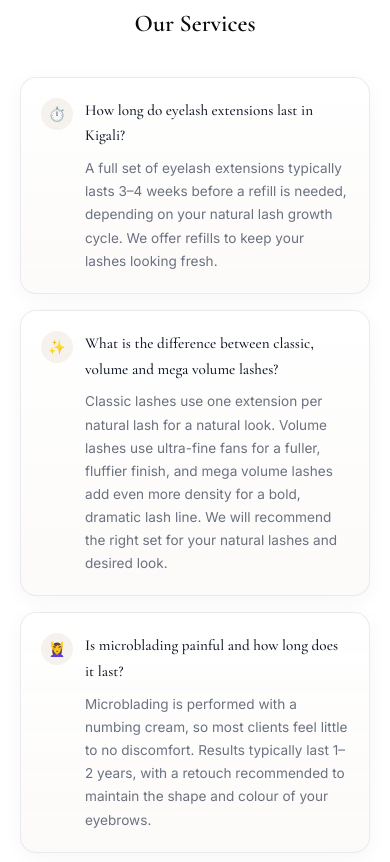
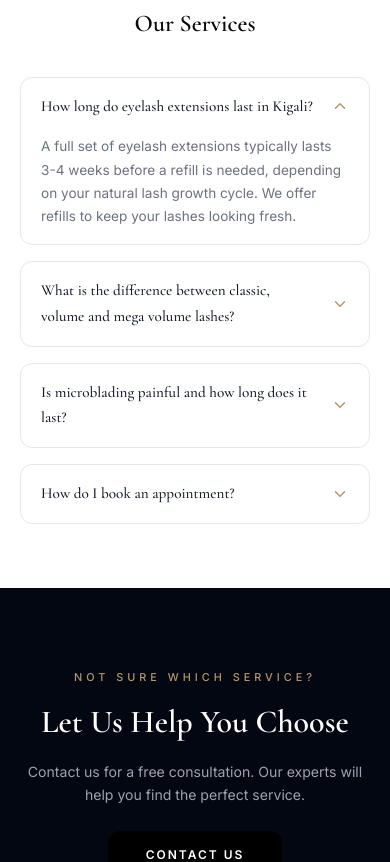
Before and after one commit to adolphenayituriki/ExtremeBeauty_E-Booking-Website, a React (Create React App) app in the folder frontend/: page /services in a window 390 px wide. Shown: the part 7680-8542 px from the top of the page. Built offline with nearby package versions, Linux system fonts and the light colour scheme; no server answers.

Commit message:
Add local business + FAQ structured data and convert FAQ to open/close accordion without icons

```diff
--- a/frontend/src/pages/Home.js
+++ b/frontend/src/pages/Home.js
@@ -1,6 +1,6 @@
 import React, { useState, useEffect, useRef, useCallback } from 'react';
 import { Link } from 'react-router-dom';
-import { FiArrowRight, FiChevronLeft, FiChevronRight, FiStar, FiEye, FiPlay, FiCalendar, FiCheck, FiX } from 'react-icons/fi';
+import { FiArrowRight, FiChevronLeft, FiChevronRight, FiChevronDown, FiStar, FiEye, FiPlay, FiCalendar, FiCheck, FiX } from 'react-icons/fi';
 import { motion, useInView } from 'framer-motion';
 import { useSiteContent } from '../utils/content';
 import { allCategories as serviceCategories } from './Services';
@@ -54,6 +54,7 @@ const Home = () => {
   const [carouselPaused, setCarouselPaused] = useState(false);
   const [selectedService, setSelectedService] = useState(null);
   const [videoIndex, setVideoIndex] = useState(0);
+  const [openFaq, setOpenFaq] = useState(0);
 
   const { content } = useSiteContent();
 
@@ -533,52 +534,46 @@ const Home = () => {
           <h3 className="text-[1.2rem] mb-8 text-center font-cormorant font-semibold">
             Lash &amp; Brow Questions, Answered
           </h3>
-          <div className="grid sm:grid-cols-2 gap-4">
-            <div className="border border-gray-200/80 rounded-2xl p-5 bg-gradient-to-b from-white to-gold/[0.04] shadow-[0_4px_20px_rgba(0,0,0,0.04)] hover:shadow-[0_8px_30px_rgba(184,149,106,0.14)] hover:border-gold/40 transition-all duration-300">
-              <div className="flex items-start gap-3 mb-2">
-                <span className="flex-shrink-0 w-8 h-8 rounded-full bg-gold/[0.12] text-gold flex items-center justify-center text-sm">📍</span>
-                <h3 className="font-medium text-[0.95rem] font-cormorant text-gray-900">Where is Extreme Beauty Lashes &amp; Brows located?</h3>
-              </div>
-              <p className="text-gray-500 text-[0.85rem] leading-[1.7] pl-11">
-                We are located at 105 KG 9th Ave, Nyarutarama, Kigali, Rwanda.
-                You can book an appointment online or contact us on
-                +250 785 069 349 / +250 787 035 643.
-              </p>
-            </div>
-            <div className="border border-gray-200/80 rounded-2xl p-5 bg-gradient-to-b from-white to-gold/[0.04] shadow-[0_4px_20px_rgba(0,0,0,0.04)] hover:shadow-[0_8px_30px_rgba(184,149,106,0.14)] hover:border-gold/40 transition-all duration-300">
-              <div className="flex items-start gap-3 mb-2">
-                <span className="flex-shrink-0 w-8 h-8 rounded-full bg-gold/[0.12] text-gold flex items-center justify-center text-sm">⏱️</span>
-                <h3 className="font-medium text-[0.95rem] font-cormorant text-gray-900">How long do eyelash extensions last?</h3>
-              </div>
-              <p className="text-gray-500 text-[0.85rem] leading-[1.7] pl-11">
-                A full set of eyelash extensions typically lasts 3&ndash;4 weeks
-                with proper aftercare, after which a refill is recommended to
-                keep your lashes looking full and fresh.
-              </p>
-            </div>
-            <div className="border border-gray-200/80 rounded-2xl p-5 bg-gradient-to-b from-white to-gold/[0.04] shadow-[0_4px_20px_rgba(0,0,0,0.04)] hover:shadow-[0_8px_30px_rgba(184,149,106,0.14)] hover:border-gold/40 transition-all duration-300">
-              <div className="flex items-start gap-3 mb-2">
-                <span className="flex-shrink-0 w-8 h-8 rounded-full bg-gold/[0.12] text-gold flex items-center justify-center text-sm">✨</span>
-                <h3 className="font-medium text-[0.95rem] font-cormorant text-gray-900">What lash styles do you offer?</h3>
-              </div>
-              <p className="text-gray-500 text-[0.85rem] leading-[1.7] pl-11">
-                We offer classic, hybrid, volume, mega volume and wispy lash
-                sets. A classic set adds one extension per natural lash for a
-                natural look, while volume and mega volume sets use ultra-fine
-                fans for a fuller, more dramatic appearance.
-              </p>
-            </div>
-            <div className="border border-gray-200/80 rounded-2xl p-5 bg-gradient-to-b from-white to-gold/[0.04] shadow-[0_4px_20px_rgba(0,0,0,0.04)] hover:shadow-[0_8px_30px_rgba(184,149,106,0.14)] hover:border-gold/40 transition-all duration-300">
-              <div className="flex items-start gap-3 mb-2">
-                <span className="flex-shrink-0 w-8 h-8 rounded-full bg-gold/[0.12] text-gold flex items-center justify-center text-sm">💆‍♀️</span>
-                <h3 className="font-medium text-[0.95rem] font-cormorant text-gray-900">Do you offer eyebrow services?</h3>
-              </div>
-              <p className="text-gray-500 text-[0.85rem] leading-[1.7] pl-11">
-                Yes. We specialise in eyebrow microblading, microshading, hybrid
-                (combination) brows and brow lamination, all tailored to give
-                you natural, well-defined eyebrows that suit your face.
-              </p>
-            </div>
+          <div className="space-y-4">
+            {[
+              {
+                q: 'Where is Extreme Beauty Lashes & Brows located?',
+                a: 'We are located at 105 KG 9th Ave, Nyarutarama, Kigali, Rwanda. You can book an appointment online or contact us on +250 785 069 349 / +250 787 035 643.'
+              },
+              {
+                q: 'How long do eyelash extensions last?',
+                a: 'A full set of eyelash extensions typically lasts 3-4 weeks with proper aftercare, after which a refill is recommended to keep your lashes looking full and fresh.'
+              },
+              {
+                q: 'What lash styles do you offer?',
+                a: 'We offer classic, hybrid, volume, mega volume and wispy lash sets. A classic set adds one extension per natural lash for a natural look, while volume and mega volume sets use ultra-fine fans for a fuller, more dramatic appearance.'
+              },
+              {
+                q: 'Do you offer eyebrow services?',
+                a: 'Yes. We specialise in eyebrow microblading, microshading, hybrid (combination) brows and brow lamination, all tailored to give you natural, well-defined eyebrows that suit your face.'
+              }
+            ].map((item, i) => {
+              const isOpen = openFaq === i;
+              return (
+                <div key={i} className="border border-gray-200 rounded-xl bg-white overflow-hidden transition-colors duration-300">
+                  <button
+                    type="button"
+                    onClick={() => setOpenFaq(isOpen ? null : i)}
+                    className="w-full flex items-center justify-between gap-4 px-5 py-4 text-left cursor-pointer bg-transparent"
+                    aria-expanded={isOpen}
+                  >
+                    <h3 className="font-medium text-[0.95rem] font-cormorant text-gray-900">{item.q}</h3>
+                    <FiChevronDown
+                      size={18}
+                      className={`text-gold flex-shrink-0 transition-transform duration-300 ${isOpen ? 'rotate-180' : ''}`}
+                    />
+                  </button>
+                  <div className={`transition-all duration-300 overflow-hidden ${isOpen ? 'max-h-[300px] opacity-100' : 'max-h-0 opacity-0'}`}>
+                    <p className="px-5 pb-4 text-gray-500 text-[0.85rem] leading-[1.7]">{item.a}</p>
+                  </div>
+                </div>
+              );
+            })}
           </div>
         </div>
       </section>
--- a/frontend/src/pages/Services.js
+++ b/frontend/src/pages/Services.js
@@ -1,7 +1,7 @@
-import React, { useMemo } from 'react';
+import React, { useState, useMemo } from 'react';
 import { Link, useSearchParams, useNavigate } from 'react-router-dom';
 import { toast } from 'react-toastify';
-import { FiArrowRight, FiEye, FiStar, FiCheckCircle, FiSearch, FiX } from 'react-icons/fi';
+import { FiArrowRight, FiEye, FiStar, FiCheckCircle, FiSearch, FiX, FiChevronDown } from 'react-icons/fi';
 import Seo from '../utils/Seo';
 
 export const allCategories = [
@@ -54,6 +54,7 @@ export const allCategories = [
 const Services = () => {
   const [searchParams, setSearchParams] = useSearchParams();
   const navigate = useNavigate();
+  const [openFaq, setOpenFaq] = useState(0);
   const query = searchParams.get('q') || '';
   const categoryFilter = searchParams.get('category') || '';
 
@@ -193,54 +194,46 @@ const Services = () => {
           <h2 className="text-[1.5rem] mb-8 text-center font-cormorant font-semibold">
             Frequently Asked Questions About Our Services
           </h2>
-          <div className="grid sm:grid-cols-1 gap-4">
-            <div className="border border-gray-200/80 rounded-2xl p-5 bg-gradient-to-b from-white to-gold/[0.04] shadow-[0_4px_20px_rgba(0,0,0,0.04)] hover:shadow-[0_8px_30px_rgba(184,149,106,0.14)] hover:border-gold/40 transition-all duration-300">
-              <div className="flex items-start gap-3 mb-2">
-                <span className="flex-shrink-0 w-8 h-8 rounded-full bg-gold/[0.12] text-gold flex items-center justify-center text-sm">⏱️</span>
-                <h3 className="font-medium text-[0.95rem] font-cormorant text-gray-900">How long do eyelash extensions last in Kigali?</h3>
-              </div>
-              <p className="text-gray-500 text-[0.85rem] leading-[1.7] pl-11">
-                A full set of eyelash extensions typically lasts 3&ndash;4 weeks
-                before a refill is needed, depending on your natural lash growth
-                cycle. We offer refills to keep your lashes looking fresh.
-              </p>
-            </div>
-            <div className="border border-gray-200/80 rounded-2xl p-5 bg-gradient-to-b from-white to-gold/[0.04] shadow-[0_4px_20px_rgba(0,0,0,0.04)] hover:shadow-[0_8px_30px_rgba(184,149,106,0.14)] hover:border-gold/40 transition-all duration-300">
-              <div className="flex items-start gap-3 mb-2">
-                <span className="flex-shrink-0 w-8 h-8 rounded-full bg-gold/[0.12] text-gold flex items-center justify-center text-sm">✨</span>
-                <h3 className="font-medium text-[0.95rem] font-cormorant text-gray-900">What is the difference between classic, volume and mega volume lashes?</h3>
-              </div>
-              <p className="text-gray-500 text-[0.85rem] leading-[1.7] pl-11">
-                Classic lashes use one extension per natural lash for a natural
-                look. Volume lashes use ultra-fine fans for a fuller, fluffier
-                finish, and mega volume lashes add even more density for a bold,
-                dramatic lash line. We will recommend the right set for your
-                natural lashes and desired look.
-              </p>
-            </div>
-            <div className="border border-gray-200/80 rounded-2xl p-5 bg-gradient-to-b from-white to-gold/[0.04] shadow-[0_4px_20px_rgba(0,0,0,0.04)] hover:shadow-[0_8px_30px_rgba(184,149,106,0.14)] hover:border-gold/40 transition-all duration-300">
-              <div className="flex items-start gap-3 mb-2">
-                <span className="flex-shrink-0 w-8 h-8 rounded-full bg-gold/[0.12] text-gold flex items-center justify-center text-sm">💆‍♀️</span>
-                <h3 className="font-medium text-[0.95rem] font-cormorant text-gray-900">Is microblading painful and how long does it last?</h3>
-              </div>
-              <p className="text-gray-500 text-[0.85rem] leading-[1.7] pl-11">
-                Microblading is performed with a numbing cream, so most clients
-                feel little to no discomfort. Results typically last 1&ndash;2
-                years, with a retouch recommended to maintain the shape and
-                colour of your eyebrows.
-              </p>
-            </div>
-            <div className="border border-gray-200/80 rounded-2xl p-5 bg-gradient-to-b from-white to-gold/[0.04] shadow-[0_4px_20px_rgba(0,0,0,0.04)] hover:shadow-[0_8px_30px_rgba(184,149,106,0.14)] hover:border-gold/40 transition-all duration-300">
-              <div className="flex items-start gap-3 mb-2">
-                <span className="flex-shrink-0 w-8 h-8 rounded-full bg-gold/[0.12] text-gold flex items-center justify-center text-sm">📅</span>
-                <h3 className="font-medium text-[0.95rem] font-cormorant text-gray-900">How do I book an appointment?</h3>
-              </div>
-              <p className="text-gray-500 text-[0.85rem] leading-[1.7] pl-11">
-                You can book directly online through our Booking page in just a
-                few minutes, or contact us for a free consultation and we will
-                help you choose the perfect service.
-              </p>
-            </div>
+          <div className="space-y-4">
+            {[
+              {
+                q: 'How long do eyelash extensions last in Kigali?',
+                a: 'A full set of eyelash extensions typically lasts 3-4 weeks before a refill is needed, depending on your natural lash growth cycle. We offer refills to keep your lashes looking fresh.'
+              },
+              {
+                q: 'What is the difference between classic, volume and mega volume lashes?',
+                a: 'Classic lashes use one extension per natural lash for a natural look. Volume lashes use ultra-fine fans for a fuller, fluffier finish, and mega volume lashes add even more density for a bold, dramatic lash line. We will recommend the right set for your natural lashes and desired look.'
+              },
+              {
+                q: 'Is microblading painful and how long does it last?',
+                a: 'Microblading is performed with a numbing cream, so most clients feel little to no discomfort. Results typically last 1-2 years, with a retouch recommended to maintain the shape and colour of your eyebrows.'
+              },
+              {
+                q: 'How do I book an appointment?',
+                a: 'You can book directly online through our Booking page in just a few minutes, or contact us for a free consultation and we will help you choose the perfect service.'
+              }
+            ].map((item, i) => {
+              const isOpen = openFaq === i;
+              return (
+                <div key={i} className="border border-gray-200 rounded-xl bg-white overflow-hidden transition-colors duration-300">
+                  <button
+                    type="button"
+                    onClick={() => setOpenFaq(isOpen ? null : i)}
+                    className="w-full flex items-center justify-between gap-4 px-5 py-4 text-left cursor-pointer bg-transparent"
+                    aria-expanded={isOpen}
+                  >
+                    <h3 className="font-medium text-[0.95rem] font-cormorant text-gray-900">{item.q}</h3>
+                    <FiChevronDown
+                      size={18}
+                      className={`text-gold flex-shrink-0 transition-transform duration-300 ${isOpen ? 'rotate-180' : ''}`}
+                    />
+                  </button>
+                  <div className={`transition-all duration-300 overflow-hidden ${isOpen ? 'max-h-[300px] opacity-100' : 'max-h-0 opacity-0'}`}>
+                    <p className="px-5 pb-4 text-gray-500 text-[0.85rem] leading-[1.7]">{item.a}</p>
+                  </div>
+                </div>
+              );
+            })}
           </div>
         </div>
       </section>
```
Also changed, not shown: frontend/public/index.html (+77 -5 lines).
